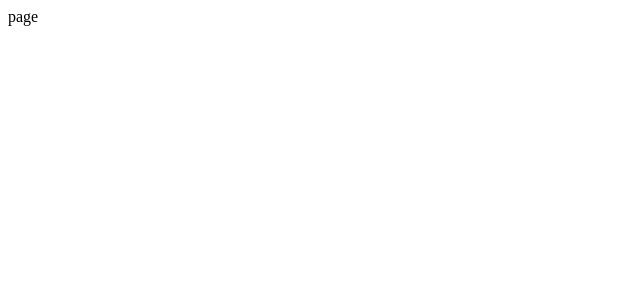
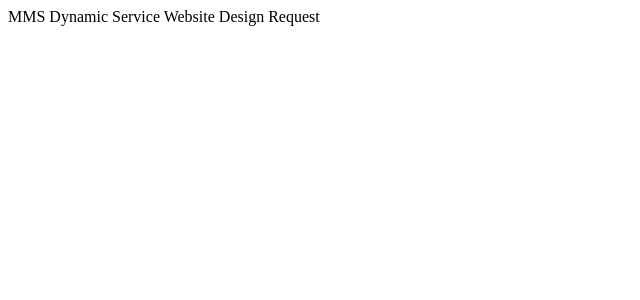
Before and after one commit to Sheilakobue/Cloudgrid-website, a Next.js app: page / in a window 1280 px wide. Shown: the top 300 px of the page, without its empty margins (0-640 px from the left). Built offline with nearby package versions, Linux system fonts and the light colour scheme.

Commit message:
update files

```diff
--- a/src/app/page.tsx
+++ b/src/app/page.tsx
@@ -2,6 +2,6 @@ import React from 'react'
 
 export default function page() {
   return (
-    <div>page</div>
+    <div> MMS Dynamic Service Website Design Request </div>
   )
 }
```
Also changed, not shown: package.json (+8 -5 lines), 1 other file (tests, documents, lock files or other folders).
